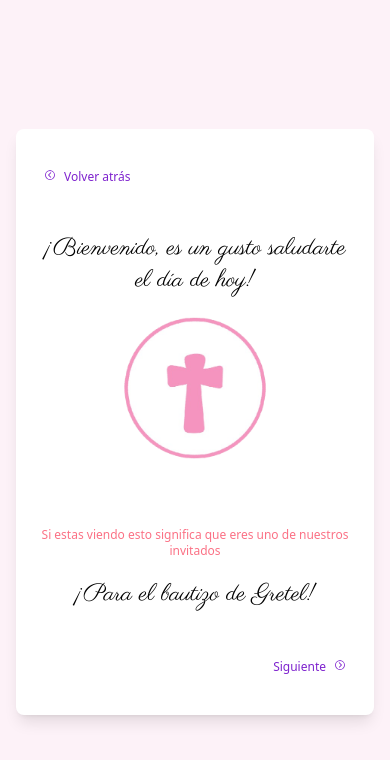
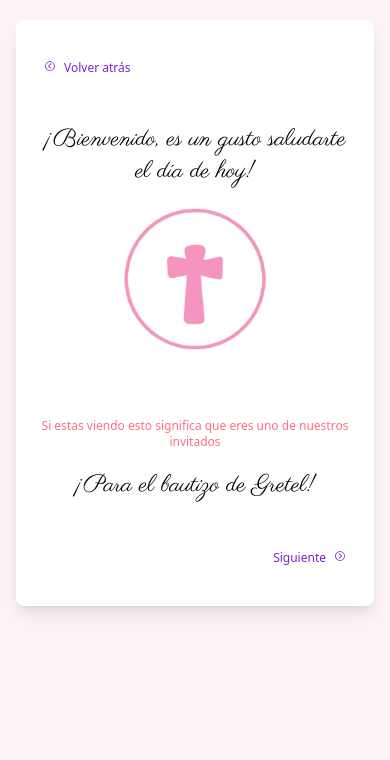
Before and after one commit to Joaquingro/gretel-invitacion, a React (Vite) app: page / in a window 390 px wide. Shown: the top 760 px of the page. Built offline with nearby package versions, Linux system fonts and the light colour scheme; a web font is replaced by a local one.

Commit message:
feat: fix responsive

```diff
--- a/src/index.css
+++ b/src/index.css
@@ -23,3 +23,11 @@ body {
   justify-content: center;
   background-color: #fdf2f8;
 }
+
+
+@media(max-width:450px){
+  body {
+    justify-content: start;
+    padding: 20px 0px;
+  }
+}
--- a/src/pages/Invitation/LayoutInvitation.tsx
+++ b/src/pages/Invitation/LayoutInvitation.tsx
@@ -8,26 +8,29 @@ import Soundtrack from "../../assets/Soundtrack.mp3";
 const LayoutInvitation = () => {
   const [step, setStep] = useState(1);
 
+  // Función para manejar el clic
   const [audio] = useState(new Audio(Soundtrack));
+  const [isPlaying, setIsPlaying] = useState(false);
 
   // Función para manejar el clic
   const handleClick = () => {
-    audio.play().catch((error) => {
-      console.error("Error reproduciendo el audio:", error);
-    });
+    if (!isPlaying) {
+      audio.play().catch((error) => {
+        console.error("Error reproduciendo el audio:", error);
+      });
+      setIsPlaying(true);
+    }
   };
 
   useEffect(() => {
-    // Espera un clic del usuario para reproducir el audio
     document.body.addEventListener("click", handleClick);
 
-    // Cleanup: elimina el evento cuando el componente se desmonte
     return () => {
       document.body.removeEventListener("click", handleClick);
       audio.pause();
       audio.currentTime = 0;
     };
-  }, [audio]);
+  }, [audio, isPlaying]);
 
   const renderStepContent = () => {
     switch (step) {
```
